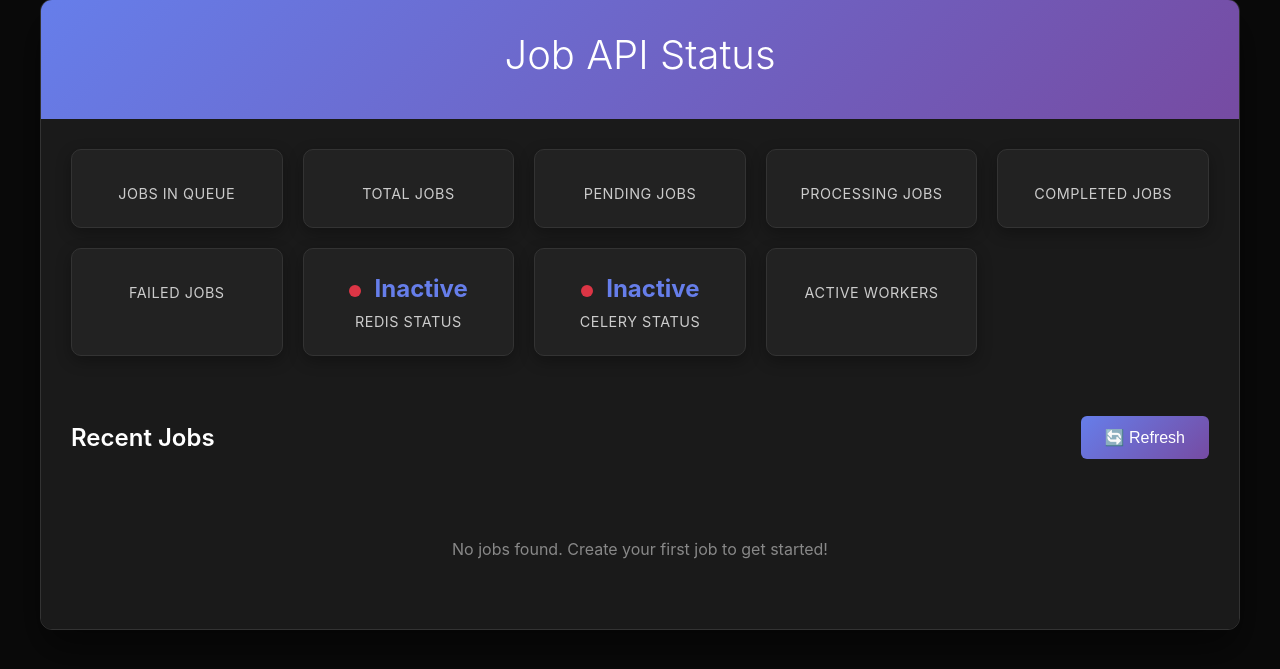
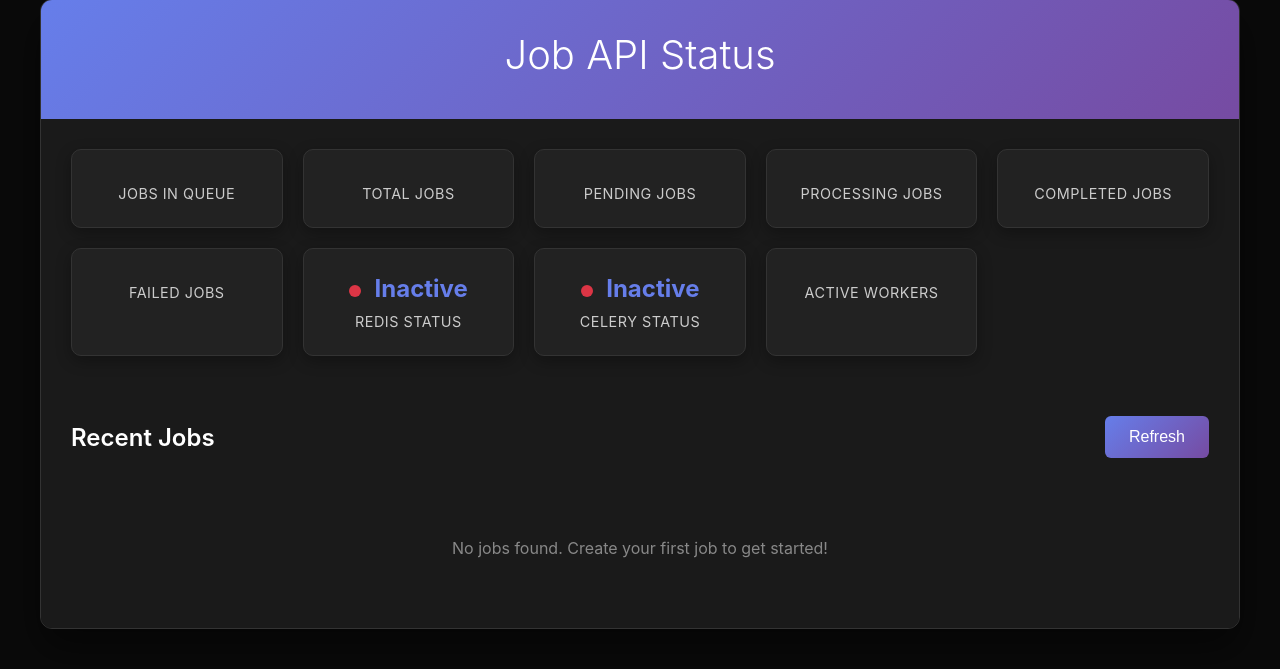
Before and after one commit to gitrabbit3/python-job-api, a Django app: template jobs/templates/jobs/queue_status.html in a window 1280 px wide. Shown: the part 21-690 px from the top of the page. Run offline with Django 3.2, Linux system fonts and the light colour scheme; the template is opened without the code that fills it, so the values that code supplies are empty.

Commit message:
Update queue_status.html

```diff
--- a/jobs/templates/jobs/queue_status.html
+++ b/jobs/templates/jobs/queue_status.html
@@ -341,7 +341,7 @@
         <div class="jobs-section">
             <div style="display: flex; justify-content: space-between; align-items: center; margin-bottom: 20px;">
                 <h2 class="section-title">Recent Jobs</h2>
-                <button class="refresh-btn" onclick="location.reload()">🔄 Refresh</button>
+                <button class="refresh-btn" onclick="location.reload()">Refresh</button>
             </div>
 
             {% if recent_jobs %}
```
